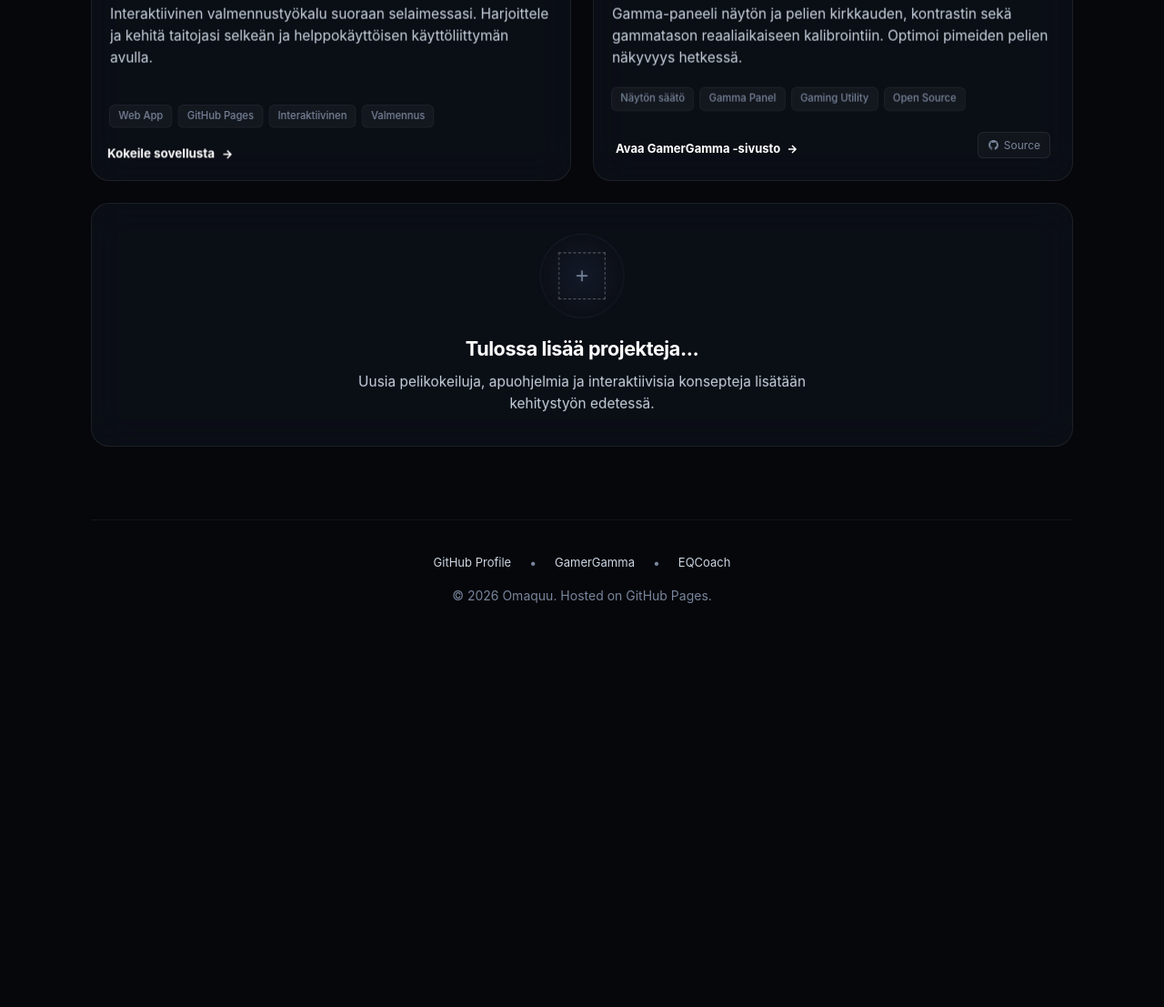
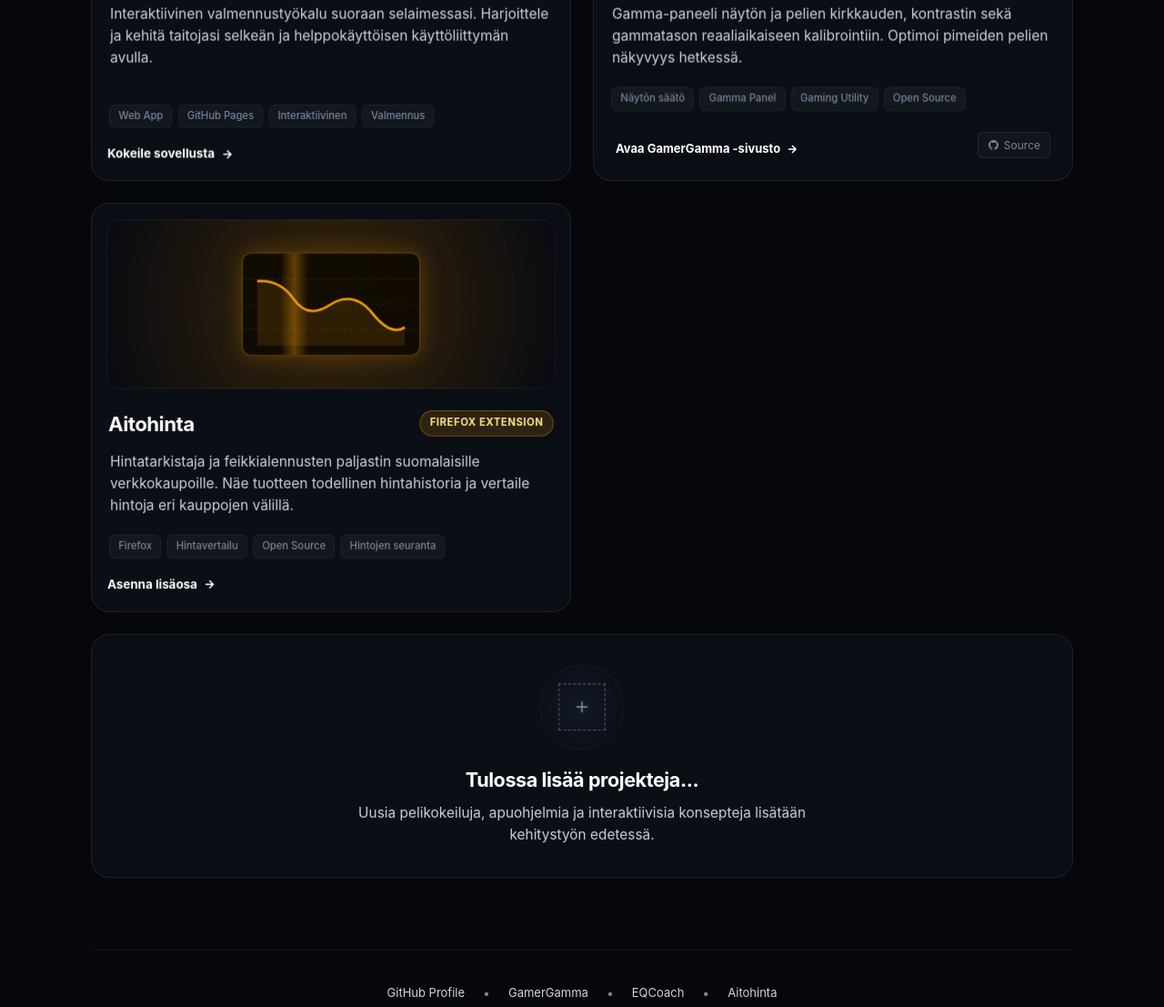
Before and after one commit to omaquu/omaquu.github.io, a plain HTML site: page index.html in a window 1280 px wide. Shown: the part 1694-2801 px from the top of the page at 91% size. Before the commit the page ends 2461 px from the top, so only its background shows below. Drawn offline with Linux system fonts and the light colour scheme.

Commit message:
feat: lisätty Aitohinta-kortti ja korjattu GamerGamma-kortin klikattavuus

```diff
--- a/index.html
+++ b/index.html
@@ -330,7 +330,7 @@
         </a>
 
         <!-- App 2: GamerGamma -->
-        <div class="bento-card col-6" data-tilt>
+        <a href="https://omaquu.github.io/gamergamma/" target="_blank" rel="noopener noreferrer" class="bento-card col-6" data-tilt>
           <div class="card-glare"></div>
 
           <!-- Visual Chamber: Monitor Gamma Curve & Beam -->
@@ -367,21 +367,66 @@
           </div>
 
           <div style="display: flex; align-items: center; justify-content: space-between; flex-wrap: wrap; gap: 10px; margin-top: auto;">
-            <a href="https://omaquu.github.io/gamergamma/" target="_blank" rel="noopener noreferrer" class="card-action-link action-emerald">
+            <div class="card-action-link action-emerald">
               <span data-i18n="app_gamma_action">Avaa GamerGamma -sivusto</span>
               <svg fill="none" stroke="currentColor" viewBox="0 0 24 24" stroke-width="2.5">
                 <path d="M5 12h14M12 5l7 7-7 7"></path>
               </svg>
-            </a>
+            </div>
 
-            <a href="https://github.com/omaquu/gamergamma" target="_blank" rel="noopener noreferrer" class="repo-link-pill">
+            <span class="repo-link-pill" onclick="event.stopPropagation(); event.preventDefault(); window.open('https://github.com/omaquu/gamergamma', '_blank')" style="cursor: pointer;">
               <svg fill="currentColor" viewBox="0 0 24 24">
                 <path fill-rule="evenodd" clip-rule="evenodd" d="M12 2C6.477 2 2 6.484 2 12.017c0 4.425 2.865 8.18 6.839 9.504.5.092.682-.217.682-.483 0-.237-.008-.868-.013-1.703-2.782.605-3.369-1.343-3.369-1.343-.454-1.158-1.11-1.466-1.11-1.466-.908-.62.069-.608.069-.608 1.003.07 1.53 1.032 1.53 1.032.892 1.53 2.341 1.088 2.91.832.092-.647.35-1.088.636-1.338-2.22-.253-4.555-1.113-4.555-4.951 0-1.093.39-1.988 1.029-2.688-.103-.253-.446-1.272.098-2.65 0 0 .84-.27 2.75 1.026A9.564 9.564 0 0112 6.844c.85.004 1.705.115 2.504.337 1.909-1.296 2.747-1.027 2.747-1.027.546 1.379.202 2.398.1 2.651.64.7 1.028 1.595 1.028 2.688 0 3.848-2.339 4.695-4.566 4.943.359.309.678.92.678 1.855 0 1.338-.012 2.419-.012 2.747 0 .268.18.58.688.482A10.019 10.019 0 0022 12.017C22 6.484 17.522 2 12 2z"></path>
               </svg>
               Source
-            </a>
+            </span>
           </div>
-        </div>
+        </a>
+
+        <!-- App 3: Aitohinta -->
+        <a href="https://omaquu.github.io/Aitohinta/" target="_blank" rel="noopener noreferrer" class="bento-card col-6" data-tilt>
+          <div class="card-glare"></div>
+
+          <!-- Visual Chamber: Price Chart & Tag -->
+          <div class="card-visual-chamber visual-aitohinta">
+            <div class="price-monitor">
+              <svg class="price-chart-svg" viewBox="0 0 190 110" fill="none">
+                <!-- Grid background -->
+                <line x1="0" y1="28" x2="190" y2="28" stroke="rgba(245, 158, 11, 0.15)" stroke-dasharray="3 3"/>
+                <line x1="0" y1="55" x2="190" y2="55" stroke="rgba(245, 158, 11, 0.15)" stroke-dasharray="3 3"/>
+                <line x1="0" y1="82" x2="190" y2="82" stroke="rgba(245, 158, 11, 0.15)" stroke-dasharray="3 3"/>
+                <!-- Price trend line -->
+                <path d="M15 30 Q 40 28, 55 50 T 95 55 Q 120 40, 140 65 T 175 80" stroke="#f59e0b" stroke-width="2.5" fill="none"/>
+                <!-- Area fill -->
+                <path d="M15 30 Q 40 28, 55 50 T 95 55 Q 120 40, 140 65 T 175 80 L 175 100 L 15 100 Z" fill="rgba(245, 158, 11, 0.12)"/>
+              </svg>
+              <div class="price-pulse"></div>
+            </div>
+          </div>
+
+          <div class="card-header-bar">
+            <h3 class="card-title">Aitohinta</h3>
+            <span class="badge-tag badge-amber">Firefox Extension</span>
+          </div>
+
+          <p class="card-text" data-i18n="app_aitohinta_desc">
+            Hintatarkistaja ja feikkialennusten paljastin suomalaisille verkkokaupoille. Näe tuotteen todellinen hintahistoria ja vertaile hintoja eri kauppojen välillä.
+          </p>
+
+          <div class="card-tags">
+            <span class="mini-tag">Firefox</span>
+            <span class="mini-tag" data-i18n="tag_price_compare">Hintavertailu</span>
+            <span class="mini-tag">Open Source</span>
+            <span class="mini-tag" data-i18n="tag_price_track">Hintojen seuranta</span>
+          </div>
+
+          <div class="card-action-link action-amber">
+            <span data-i18n="app_aitohinta_action">Asenna lisäosa</span>
+            <svg fill="none" stroke="currentColor" viewBox="0 0 24 24" stroke-width="2.5">
+              <path d="M5 12h14M12 5l7 7-7 7"></path>
+            </svg>
+          </div>
+        </a>
 
         <!-- Future Lab / Placeholders -->
         <div class="col-12">
@@ -418,6 +463,8 @@
         <a href="https://omaquu.github.io/gamergamma/" class="footer-nav-link" target="_blank" rel="noopener noreferrer">GamerGamma</a>
         <span>•</span>
         <a href="https://omaquu.github.io/EQCoach/" class="footer-nav-link" target="_blank" rel="noopener noreferrer">EQCoach</a>
+        <span>•</span>
+        <a href="https://omaquu.github.io/Aitohinta/" class="footer-nav-link" target="_blank" rel="noopener noreferrer">Aitohinta</a>
       </div>
       <p id="footer-text">&copy; 2026 Omaquu. Hosted on GitHub Pages.</p>
     </footer>
@@ -432,7 +479,7 @@
     const i18nData = {
       fi: {
         page_title: "Omaquu — Pelit & Projektit",
-        meta_desc: "Omaquun virallinen sivusto — Tulevat pelit (Tin & Sand, Mindflower) ja sovellukset (EQCoach, GamerGamma).",
+        meta_desc: "Omaquun virallinen sivusto — Tulevat pelit (Tin & Sand, Mindflower) ja sovellukset (EQCoach, GamerGamma, Aitohinta).",
         hero_status: "GAME DEV • STREAMER • CREATOR",
         hero_subtitle: "Tervetuloa viralliselle sivustolle. Tutustu tuleviin peliprojekteihin, kehitettyihin työkaluihin sekä yhteisöön.",
         sec_games_title: "Tulevat Pelit",
@@ -451,13 +498,17 @@
         app_gamma_desc: "Gamma-paneeli näytön ja pelien kirkkauden, kontrastin sekä gammatason reaaliaikaiseen kalibrointiin. Optimoi pimeiden pelien näkyvyys hetkessä.",
         tag_display_adjust: "Näytön säätö",
         app_gamma_action: "Avaa GamerGamma -sivusto",
+        app_aitohinta_desc: "Hintatarkistaja ja feikkialennusten paljastin suomalaisille verkkokaupoille. Näe tuotteen todellinen hintahistoria ja vertaile hintoja eri kauppojen välillä.",
+        tag_price_compare: "Hintavertailu",
+        tag_price_track: "Hintojen seuranta",
+        app_aitohinta_action: "Asenna lisäosa",
         placeholder_title: "Tulossa lisää projekteja...",
         placeholder_desc: "Uusia pelikokeiluja, apuohjelmia ja interaktiivisia konsepteja lisätään kehitystyön edetessä.",
         footer_text: "© 2026 Omaquu. Hosted on GitHub Pages."
       },
       en: {
         page_title: "Omaquu — Games & Projects",
-        meta_desc: "Official site of Omaquu — Upcoming games (Tin & Sand, Mindflower) and utilities (EQCoach, GamerGamma).",
+        meta_desc: "Official site of Omaquu — Upcoming games (Tin & Sand, Mindflower) and utilities (EQCoach, GamerGamma, Aitohinta).",
         hero_status: "GAME DEV • STREAMER • CREATOR",
         hero_subtitle: "Welcome to the official website. Explore upcoming games, developed utilities, and community links.",
         sec_games_title: "Upcoming Games",
@@ -476,6 +527,10 @@
         app_gamma_desc: "A dedicated gamma panel tool to adjust display and game brightness, contrast, and gamma in real time. Optimize visibility in dark games.",
         tag_display_adjust: "Display Tool",
         app_gamma_action: "Visit GamerGamma Site",
+        app_aitohinta_desc: "Price checker and fake discount revealer for Finnish online stores. See the real price history and compare prices across different stores.",
+        tag_price_compare: "Price Comparison",
+        tag_price_track: "Price Tracking",
+        app_aitohinta_action: "Install Extension",
         placeholder_title: "More projects in the works...",
         placeholder_desc: "New game prototypes, utilities, and experiments will be released as development progresses.",
         footer_text: "© 2026 Omaquu. Hosted on GitHub Pages."
--- a/style.css
+++ b/style.css
@@ -951,6 +951,39 @@ body {
   100% { left: 155px; }
 }
 
+/* 5b. VISUAL: AITOHINTA PRICE CHART */
+.visual-aitohinta {
+  background: radial-gradient(circle at center, rgba(78, 50, 6, 0.7) 0%, rgba(9, 11, 18, 0.95) 100%);
+}
+
+.price-monitor {
+  width: 190px;
+  height: 110px;
+  border-radius: 10px;
+  border: 1.5px solid rgba(245, 158, 11, 0.4);
+  background: rgba(15, 10, 3, 0.9);
+  box-shadow: 0 0 25px rgba(245, 158, 11, 0.25);
+  position: relative;
+  display: flex;
+  align-items: center;
+  justify-content: center;
+  overflow: hidden;
+}
+
+.price-chart-svg {
+  width: 100%;
+  height: 100%;
+}
+
+.price-pulse {
+  position: absolute;
+  top: 0;
+  bottom: 0;
+  width: 30px;
+  background: linear-gradient(90deg, transparent, rgba(245, 158, 11, 0.35), transparent);
+  animation: scanBeam 3s ease-in-out infinite alternate;
+}
+
 /* 6. VISUAL: FUTURE LAB / EXPERIMENTS */
 .visual-lab {
   background: radial-gradient(circle at center, rgba(30, 41, 59, 0.5) 0%, rgba(9, 11, 18, 0.95) 100%);
```
